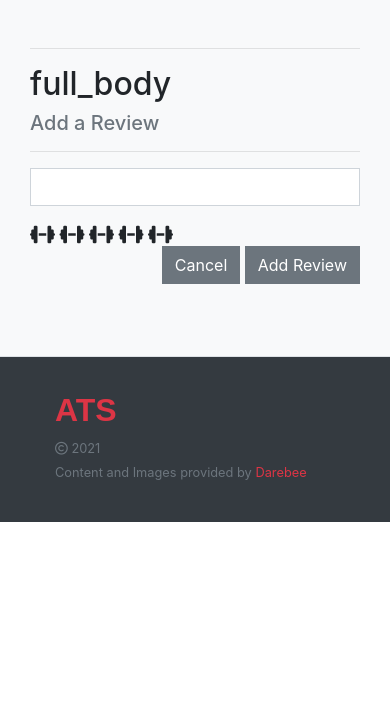
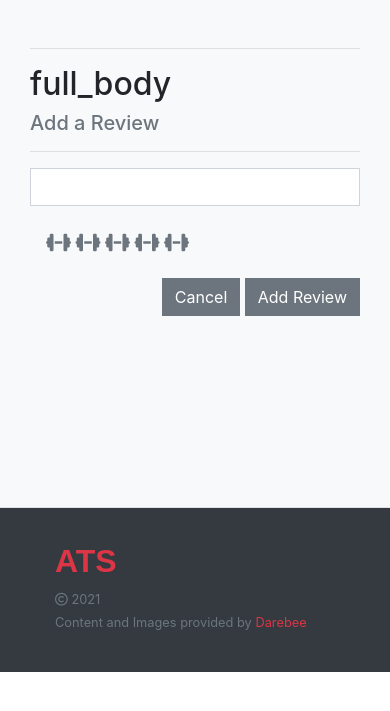
Before and after one commit to nsedan/ats, a Django app: page /workouts/6/add_review/ in a window 390 px wide. Shown: the part 74-785 px from the top of the page. Run offline with Django 3.2, Linux system fonts and the light colour scheme; a user stored in the database is signed in; data comes from the database, SQL or seed files in the repository; parts of the project's set-up code (start-up, migrations or seed data) failed here and were passed over; some libraries are stand-ins or nearby versions; some web fonts are replaced.

Commit message:
Media queries added to avoid white spaces

```diff
--- a/static/css/base.css
+++ b/static/css/base.css
@@ -57,7 +57,6 @@ a:hover {
   border-top: none;
 }
 
-
 /*
 * Media Queries
 */
@@ -66,3 +65,25 @@ a:hover {
     height: 30vw;
   }
 }
+
+main {
+  min-height: 40vw;
+}
+
+@media (max-width: 992px) {
+  main {
+    min-height: 70vw;
+  }
+}
+
+@media (max-width: 768px) {
+  main {
+    min-height: 100vw;
+  }
+}
+
+@media (max-width: 556px) {
+  main {
+    min-height: 130vw;
+  }
+}
--- a/templates/categories/add_category.html
+++ b/templates/categories/add_category.html
@@ -4,7 +4,7 @@
 {% block content %}
     <div class="container">
         <div class="row">
-            <div class="col-12 col-md-6">
+            <div class="col-12 col-md-6 offset-md-3 mt-4">
                 <hr>
                 <h2 class="logo-font">Workout Management</h2>
                 <h5 class="text-muted">Add a Category</h5>
@@ -13,7 +13,7 @@
         </div>
 
         <div class="row">
-            <div class="col-12 col-md-6">
+            <div class="col-12 col-md-6 offset-md-3 mb-4">
                 <form method="POST" action="{% url 'add_category' %}" class="form" enctype="multipart/form-data">
                     {% csrf_token %}
                     {% for field in form %}
--- a/templates/reviews/add_review.html
+++ b/templates/reviews/add_review.html
@@ -19,11 +19,13 @@
                     {% for field in form %}
                         {{ field | as_crispy_field }}
                     {% endfor %}
-                    <span><i id="1rat" class="fas fa-dumbbell pointer fa-lg"></i></span>
-                    <span><i id="2rat" class="fas fa-dumbbell pointer fa-lg"></i></span>
-                    <span><i id="3rat" class="fas fa-dumbbell pointer fa-lg"></i></span>
-                    <span><i id="4rat" class="fas fa-dumbbell pointer fa-lg"></i></span>
-                    <span><i id="5rat" class="fas fa-dumbbell pointer fa-lg"></i></span>
+                    <div class="mx-3 mb-4 pt-2">
+                    <span><i id="1rat" class="fas fa-dumbbell pointer text-muted fa-lg"></i></span>
+                    <span><i id="2rat" class="fas fa-dumbbell pointer text-muted fa-lg"></i></span>
+                    <span><i id="3rat" class="fas fa-dumbbell pointer text-muted fa-lg"></i></span>
+                    <span><i id="4rat" class="fas fa-dumbbell pointer text-muted fa-lg"></i></span>
+                    <span><i id="5rat" class="fas fa-dumbbell pointer text-muted fa-lg"></i></span>
+                    </div>
                     <div class="text-right">
                         <a class="btn btn-secondary rounded-0" href="{% url 'workout_detail' workout.id %}">Cancel</a>
                         <button class="btn btn-secondary rounded-0" type="submit">Add Review</button>
--- a/templates/types/add_workouttype.html
+++ b/templates/types/add_workouttype.html
@@ -4,7 +4,7 @@
 {% block content %}
     <div class="container">
         <div class="row">
-            <div class="col-12 col-md-6">
+            <div class="col-12 col-md-6 offset-md-3 mt-4">
                 <hr>
                 <h2 class="logo-font">Workout Management</h2>
                 <h5 class="text-muted">Add a Workout Type</h5>
@@ -13,7 +13,7 @@
         </div>
 
         <div class="row">
-            <div class="col-12 col-md-6">
+            <div class="col-12 col-md-6 offset-md-3 mb-4">
                 <form method="POST" action="{% url 'add_workouttype' %}" class="form" enctype="multipart/form-data">
                     {% csrf_token %}
                     {% for field in form %}
--- a/templates/workouts/add_workout.html
+++ b/templates/workouts/add_workout.html
@@ -4,7 +4,7 @@
 {% block content %}
     <div class="container">
         <div class="row">
-            <div class="col-12 col-md-6">
+            <div class="col-12 col-md-6 offset-md-3 mt-4">
                 <hr>
                 <h2 class="logo-font">Workout Management</h2>
                 <h5 class="text-muted">Add a Workout</h5>
@@ -13,7 +13,7 @@
         </div>
 
         <div class="row">
-            <div class="col-12 col-md-6">
+            <div class="col-12 col-md-6 offset-md-3 mb-4">
                 <form method="POST" action="{% url 'add_workout' %}" class="form" enctype="multipart/form-data">
                     {% csrf_token %}
                     {% for field in form %}
--- a/templates/workouts/edit_workout.html
+++ b/templates/workouts/edit_workout.html
@@ -5,7 +5,7 @@
 {% block content %}
     <div class="container">
         <div class="row">
-            <div class="col-12 col-md-6">
+            <div class="col-12 col-md-6 offset-md-3 mt-4">
                 <h2 class="logo-font">Workout Management</h2>
                 <h5 class="text-muted">Edit a Workout</h5>
                 <hr>
@@ -13,7 +13,7 @@
         </div>
 
         <div class="row">
-            <div class="col-12 col-md-6">
+            <div class="col-12 col-md-6 offset-md-3 mb-4">
                 <form method="POST" action="{% url 'edit_workout' workout.id %}" class="form" enctype="multipart/form-data">
                     {% csrf_token %}
                     {% for field in form %}
```
